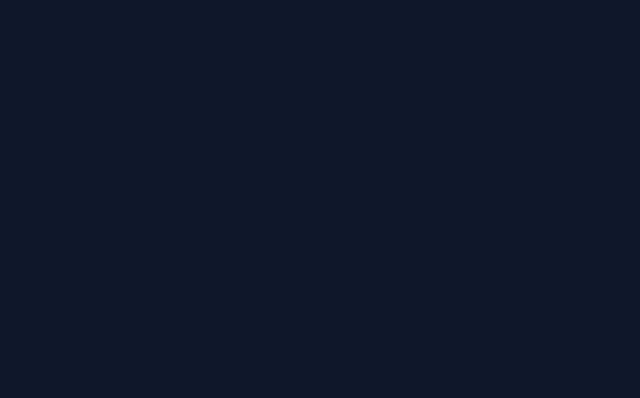
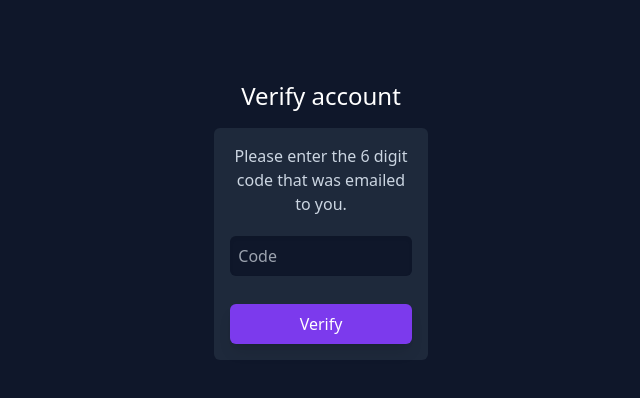
Before and after one commit to mir-mirsodikov/hermes-website-client-nuxt, a Nuxt app: page /register/verify in a window 1280 px wide. Before the commit this address had no page. Shown: the top 398 px of the page, without its empty margins (319-959 px from the left). Built offline with nearby package versions, Linux system fonts and the light colour scheme.

Commit message:
Added a verify route for verification codes. Updated the register page with the refactored components

```diff
--- a/assets/css/main.css
+++ b/assets/css/main.css
@@ -5,3 +5,9 @@
 html, body {
   height: 100%;
 }
+
+@layer components {
+  .form-input {
+    @apply w-full text-white p-2 m-auto rounded-md mt-1 mb-3 bg-slate-900 shadow-inner focus:outline;
+  }
+}
--- a/pages/register/index.vue
+++ b/pages/register/index.vue
@@ -4,7 +4,7 @@
       Sign up
     </h1>
 
-    <div class="bg-slate-800 rounded-md p-4">
+    <FormContainer>
       <form @submit.prevent="signUp">
         <label
           class="text-slate-300"
@@ -13,10 +13,9 @@
         <input
           id="email-input"
           v-model="email"
-          class="input"
+          class="form-input"
           type="email"
         >
-
         <label
           class="text-slate-300"
           for="username-input"
@@ -24,10 +23,9 @@
         <input
           id="username-input"
           v-model="username"
-          class="input"
+          class="form-input"
           type="text"
         >
-
         <label
           class="text-slate-300"
           for="name-input"
@@ -35,22 +33,20 @@
         <input
           id="password-input"
           v-model="name"
-          class="input"
+          class="form-input"
           type="text"
         >
-        <button class="bg-violet-600 hover:bg-violet-700 w-full mt-4 p-2 text-white rounded-md shadow-lg">
-          Sign up
-        </button>
+        <FormButton
+          title="Sign up"
+          @click="signUp"
+        />
       </form>
-    </div>
-    <div class="rounded-md border mt-4 p-4">
-      <p class="text-white text-sm text-center">
-        Already have an account? <a
-          class="text-sky-300 hover:underline decoration-2 underline-offset-2"
-          href="#"
-        >Sign in</a>
-      </p>
-    </div>
+    </FormContainer>
+    <FormFooter
+      info="Already have an account?"
+      action="Sign in"
+      location="/login"
+    />
   </div>
 </template>
 
@@ -71,13 +67,3 @@ const signUp = async () => {
   console.log(res);
 };
 </script>
-
-<style>
-@tailwind components;
-
-@layer components {
-  .input {
-    @apply w-full text-white p-2 m-auto rounded-md mt-1 mb-3 bg-slate-900 shadow-inner focus:outline;
-  }
-}
-</style>
--- /dev/null
+++ b/pages/register/verify.vue
@@ -0,0 +1,27 @@
+<template>
+  <div class="m-auto w-1/6 pt-16">
+    <h1 class="text-2xl text-white text-center py-4">
+      Verify account
+    </h1>
+    <FormContainer>
+      <h3 class="text-slate-300 text-center mb-4">
+        Please enter the 6 digit code that was emailed to you.
+      </h3>
+      <form>
+        <input
+          type="text"
+          placeholder="Code"
+          class="form-input"
+          pattern="[0-9]{6}"
+        >
+        <button class="bg-violet-600 hover:bg-violet-700 w-full mt-4 p-2 text-white rounded-md shadow-lg">
+          Verify
+        </button>
+      </form>
+    </FormContainer>
+  </div>
+</template>
+
+<script setup lang="ts">
+
+</script>
```
Also changed, not shown: middleware/auth.ts (added, +7 -0 lines).
